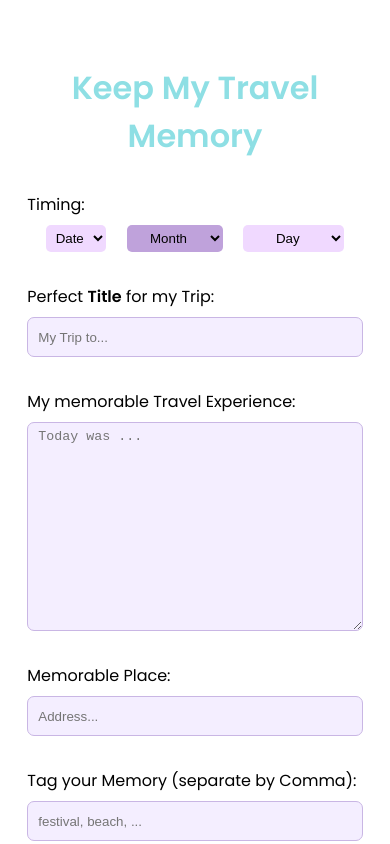
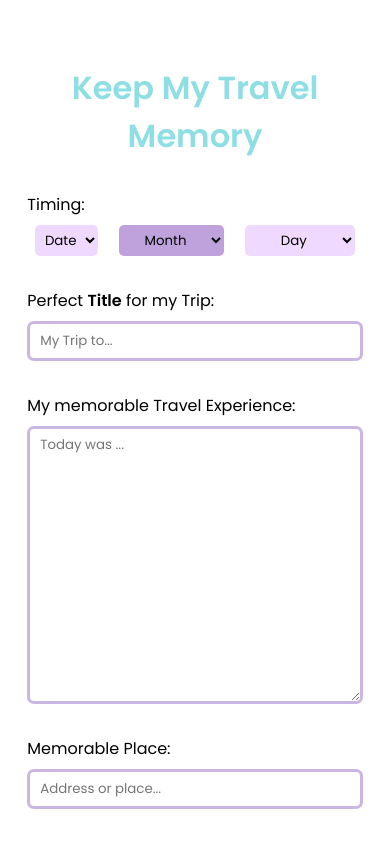
Before and after one commit to Sanae-G/CapstoneProject, a React (Create React App) app in the folder client/: page /create in a window 390 px wide. Shown: the top 844 px of the page. Built offline with nearby package versions, Linux system fonts and the light colour scheme.

Commit message:
improve  breakpoint, apijs and placeholder

```diff
--- a/client/src/components/PostCard/PostCard.styles.js
+++ b/client/src/components/PostCard/PostCard.styles.js
@@ -69,8 +69,8 @@ margin-bottom: 4rem;
 }
 
 @media only screen and (min-width: 1200px) {
-    padding-left: 15rem;
-    padding-right: 15rem;
+    padding-left: 20rem;
+    padding-right: 20rem;
 }
 
 h3{
--- a/client/src/components/pages/CreatePage.js
+++ b/client/src/components/pages/CreatePage.js
@@ -67,7 +67,7 @@ function CreatePage() {
           <textarea placeholder='Today was ...' rows='13' required value={text} onChange={e => setText(e.target.value)}></textarea>
           <label>Memorable Place:</label>
           <input
-            placeholder='Address...'
+            placeholder='Address or place...'
             type="text"
             value={address}
             onChange={e => setAddress(e.target.value)}
@@ -112,14 +112,16 @@ const CreateForm = styled.div`
 
   input,
   textarea {
+    font-family: 'Poppins', sans-serif;
+    color: black;
     width: 100%;
     margin: 7px 0;
     padding: 6px 10px;
     border: none;
     box-sizing: border-box;
     display: block;
-    background-color: #F4EEFF;
-    border: 1px solid #C9B6E4;
+    background-color: #fff;
+    border: 3px solid #C9B6E4;
     border-radius: 7px;
   }
 
@@ -131,6 +133,7 @@ const CreateForm = styled.div`
   select {
     text-align: center;
     padding: 5px;
+    font-family: 'Poppins', sans-serif;
   }
 
   button {
```
Also changed, not shown: 1 other file (tests, documents, lock files or other folders).
